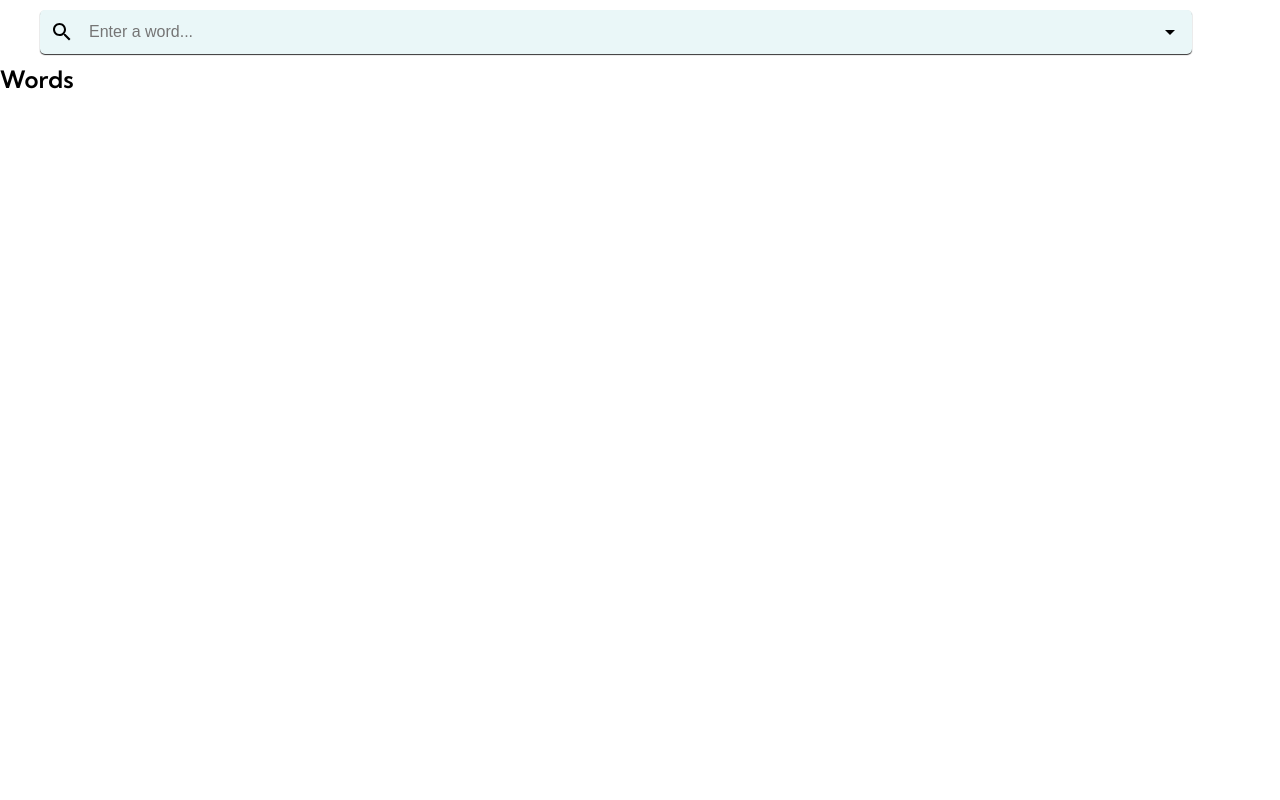
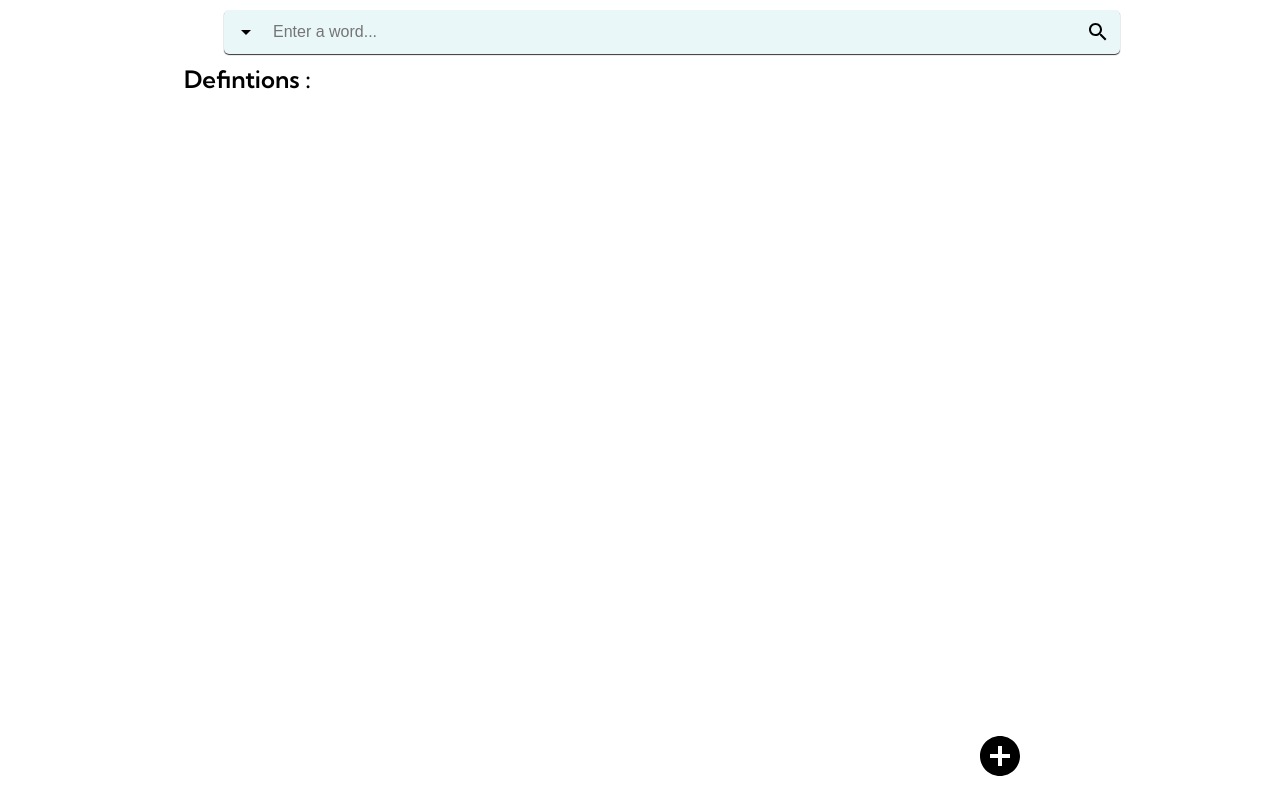
Before and after one commit to mkandanmk7/React-Vocabulary_App, a React (Create React App) app: page / in a window 1280 px wide. Built offline with nearby package versions, Linux system fonts and the light colour scheme; no server answers.

Commit message:
modal added

```diff
--- a/src/App.js
+++ b/src/App.js
@@ -7,7 +7,7 @@ function App() {
     <div className="container">
       <SearchBar />
 
-      <Words />
+      {/* <Words /> */}
     </div>
   );
 }
--- a/src/components/Search/SearchBar.css
+++ b/src/components/Search/SearchBar.css
@@ -10,13 +10,14 @@
   background-color: rgb(234, 247, 248);
   border-radius: 5px;
   /* width: 45vw; */
-  width: 90vw;
+  width: 70vw;
   box-shadow: 0px 1px 1px rgb(53, 51, 51);
 }
 .header_search > input {
   background: transparent;
   outline: none;
   border: none;
+
   font-size: medium;
   color: #123;
   margin-left: 15px;
@@ -30,3 +31,7 @@
   height: 30px;
   padding-left: 10px;
 }
+.buttons {
+  display: flex;
+  align-items: center;
+}
--- a/src/components/Search/SearchBar.js
+++ b/src/components/Search/SearchBar.js
@@ -1,19 +1,47 @@
-import { ArrowDropDown, Language, Search } from "@material-ui/icons";
+import React from "react";
+import {
+  Backdrop,
+  Box,
+  Button,
+  Container,
+  Fade,
+  Modal,
+  TextField,
+  Typography,
+} from "@material-ui/core";
+import { AddCircle, ArrowDropDown, Search } from "@material-ui/icons";
 import axios from "axios";
 import { useEffect, useState } from "react";
 import "./SearchBar.css";
 
 function SearchBar() {
   const [word, setWord] = useState("");
+  const [defintion, setDefintion] = useState("");
 
-  // const language = "en-us";
-  // const url=`https://od-api.oxforddictionaries.com/api/v2/entries/${language}/${word}`
+  //modal states
+  const [open, setOpen] = useState(false);
+  const handleOpen = () => setOpen(true);
+  const handleClose = () => setOpen(false);
+
+  //styles for modal
+  const style = {
+    position: "absolute",
+    top: "50%",
+    left: "50%",
+    transform: "translate(-50%, -50%)",
+    width: 300,
+    bgcolor: "background.paper",
+    border: "2px solid #0da2ff",
+    boxShadow: 24,
+    borderRadius: 7,
+    p: 4,
+  };
 
   const getWords = async () => {
     // const app_id = "9ae9e5dc";
     // const app_key = "b3236e7deff3fc3bab5acaad64fcd6ba";
     const { data } = await axios.get(
-      "https://cors-anywhere.herokuapp.com/https://od-api.oxforddictionaries.com/api/v2/entries/en-us/mobile",
+      `https://cors-anywhere.herokuapp.com/https://od-api.oxforddictionaries.com/api/v2/entries/en-us/${word}`,
       {
         headers: {
           app_id: "9ae9e5dc",
@@ -23,8 +51,14 @@ function SearchBar() {
     );
     // https://cors-anywhere.herokuapp.com/https://od-api.oxforddictionaries.com/api/v2/entries/en-us/
     // const res = data.json();
+    let define =
+      data.results[0].lexicalEntries[0].entries[0].senses[0].definitions[0];
 
-    console.log(data);
+    setDefintion(define);
+    console.log(
+      data.results[0].lexicalEntries[0].entries[0].senses[0].definitions[0]
+    );
+    // console.log()
   };
 
   useEffect(() => {
@@ -32,20 +66,77 @@ function SearchBar() {
   }, []);
 
   return (
+    <>
+      <Container maxWidth="md">
         <div className="header">
           <div className="header_center">
             <div className="header_search">
-          <Search />
+              <ArrowDropDown />
               <input
                 type="text"
                 value={word}
                 placeholder="Enter a word..."
                 onChange={(e) => setWord(e.target.value)}
+                onSubmit={() => getWords()}
               />
-          <ArrowDropDown />
+
+              <Search onClick={() => setWord(word)} />
             </div>
           </div>
         </div>
+        <div className="definitions">
+          <h2>Defintions : {defintion}</h2>
+        </div>
+        <AddCircle
+          style={{
+            position: "fixed",
+            bottom: 0,
+            right: "20%",
+            marginBottom: "20px",
+            fontSize: "3rem",
+          }}
+          onClick={handleOpen}
+        />
+        <div>
+          <Modal
+            aria-labelledby="transition-modal-title"
+            aria-describedby="transition-modal-description"
+            open={open}
+            onClose={handleClose}
+            closeAfterTransition
+            BackdropComponent={Backdrop}
+            BackdropProps={{
+              timeout: 500,
+            }}
+          >
+            <Fade in={open}>
+              <Box sx={style}>
+                <Typography
+                  id="transition-modal-title"
+                  variant="h6"
+                  component="h2"
+                >
+                  Add word to Dictionary
+                </Typography>
+                <TextField
+                  id="standard-basic"
+                  label="New Word"
+                  variant="standard"
+                />
+                <div className="buttons">
+                  <Button variant="contained" color="success">
+                    cancel
+                  </Button>
+                  <Button color="success" variant="contained">
+                    Add
+                  </Button>
+                </div>
+              </Box>
+            </Fade>
+          </Modal>
+        </div>
+      </Container>
+    </>
   );
 }
 
--- a/src/index.js
+++ b/src/index.js
@@ -3,9 +3,4 @@ import ReactDOM from "react-dom";
 import "./index.css";
 import App from "./App";
 
-ReactDOM.render(
-  <React.StrictMode>
-    <App />
-  </React.StrictMode>,
-  document.getElementById("root")
-);
+ReactDOM.render(<App />, document.getElementById("root"));
```
Lines whose indentation alone changed are shown as unchanged.
